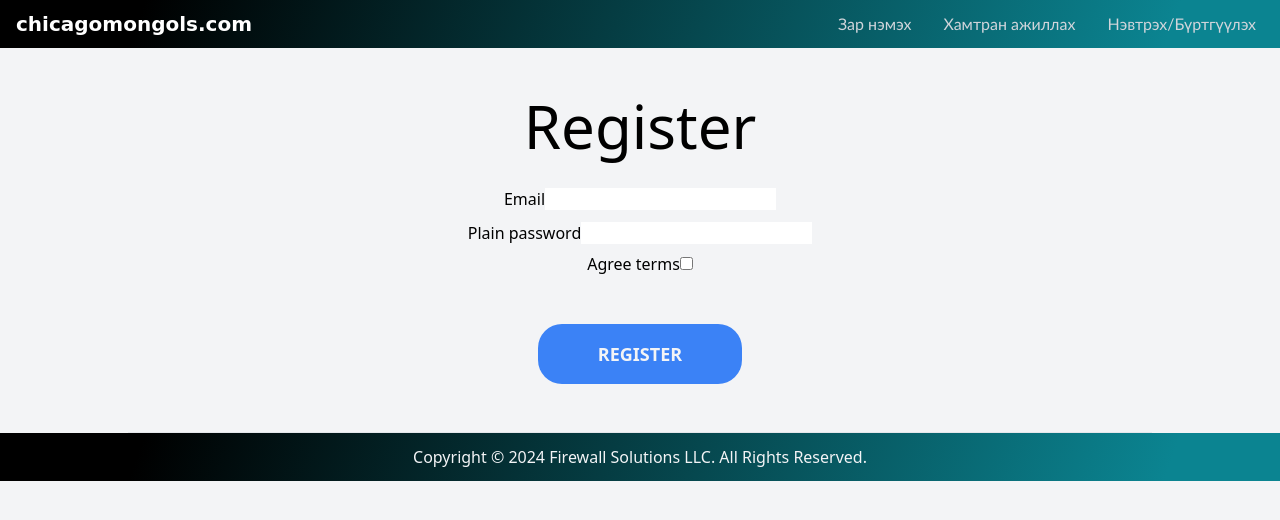
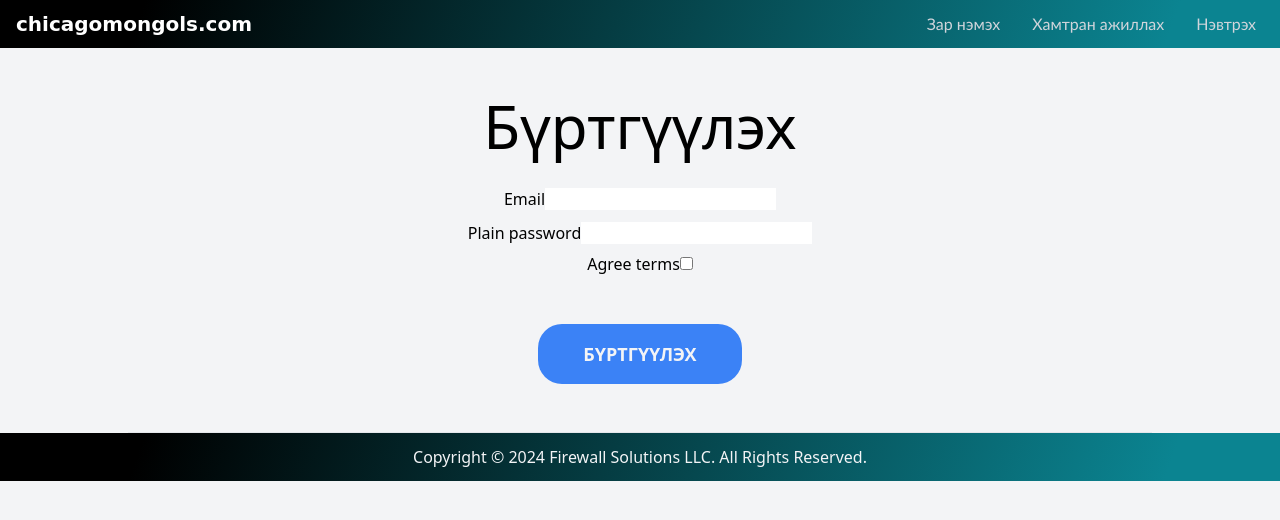
Before and after one commit to naran-batjargal/sf6-movies, a Symfony app: template templates/registration/register.html.twig in a window 1280 px wide. Shown: the top 520 px of the page. Run offline with Twig, Linux system fonts and the light colour scheme; the template is opened without the code that fills it, so the values that code supplies are empty; form fields are guessed from the names that the template uses; some libraries are stand-ins or nearby versions.

Commit message:
Бүртгүүлэх

```diff
--- a/templates/base.html.twig
+++ b/templates/base.html.twig
@@ -46,8 +46,9 @@
 								</a>
 							</li>
 							<li>
-								<a class="inline-block text-gray-300 no-underline hover:text-gray-200 hover:text-underline py-2 px-4" href="/fb-login.html" @click="isOpen = false" style="font-family: 'Gill Sans', sans-serif;">
-									Нэвтрэх/Бүртгүүлэх
+								<a class="inline-block text-gray-300 no-underline hover:text-gray-200 hover:text-underline py-2 px-4" href="/{{app.user ? 'logout' : 'login'}}" @click="isOpen = false" style="font-family: 'Gill Sans', sans-serif;">
+									{{app.user ? 'Гарах' : 'Нэвтрэх'}}
+									{# Нэвтрэх/Бүртгүүлэх #}
 								</a>
 							</li>
 						</ul>
--- a/templates/registration/register.html.twig
+++ b/templates/registration/register.html.twig
@@ -7,7 +7,7 @@
 	<div class="w-4/5 m-auto text-center">
 		<div class="py-12 border-b border-gray-200">
 			<h1 class="text-6xl pt-12 pb-8">
-				Register
+				Бүртгүүлэх
 			</h1>
 
 			{{ form_start(registrationForm) }}
@@ -17,7 +17,7 @@
 			{{ form_row(registrationForm.agreeTerms) }}
 
 			<button type="submit" class="uppercase mt-15 bg-blue-500 text-gray-100 text-lg w-1/5 mt-10 font-extrabold py-4 px-8 rounded-3xl">
-				Register
+				Бүртгүүлэх
 			</button>
 
 			{{ form_end(registrationForm) }}
--- a/templates/security/login.html.twig
+++ b/templates/security/login.html.twig
@@ -30,8 +30,12 @@
 				<input type="hidden" name="_csrf_token" value="{{ csrf_token('authenticate') }}">
 
 				<button class="uppercase mt-15 bg-blue-500 text-gray-100 text-lg w-1/5 mt-10 font-extrabold py-4 px-8 rounded-3xl" type="submit">
-					Sign in
+					Нэвтрэх
 				</button>
+
+				<a class="uppercase mt-15 bg-blue-500 text-gray-100 text-lg w-1/5 mt-10 font-extrabold py-4 px-8 rounded-3xl" href="/register">
+					Бүртгүүлэх
+				</a>
 			</form>
 		</div>
 	</div>
```
Also changed, not shown: templates/movies/index.html.twig (+9 -7 lines).
